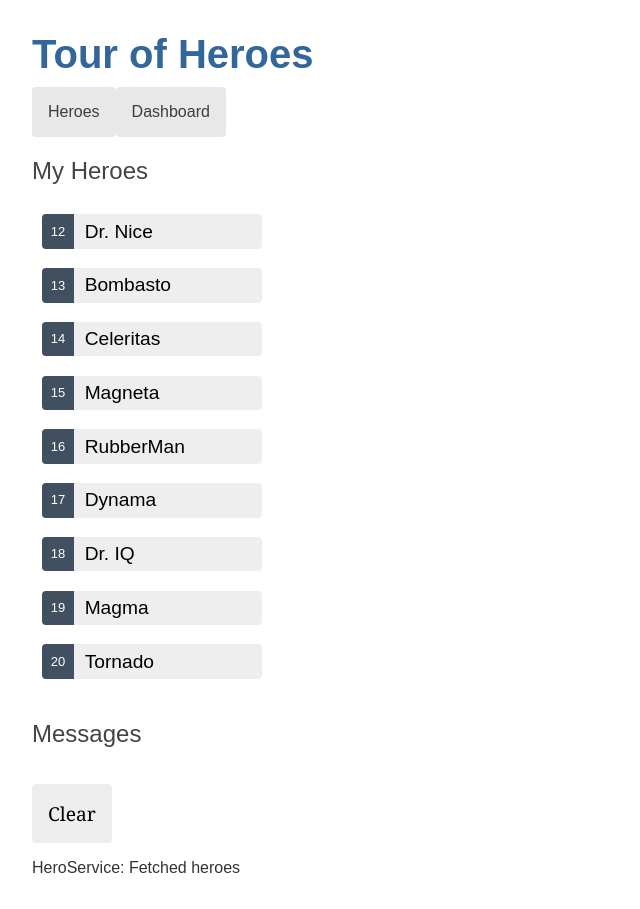
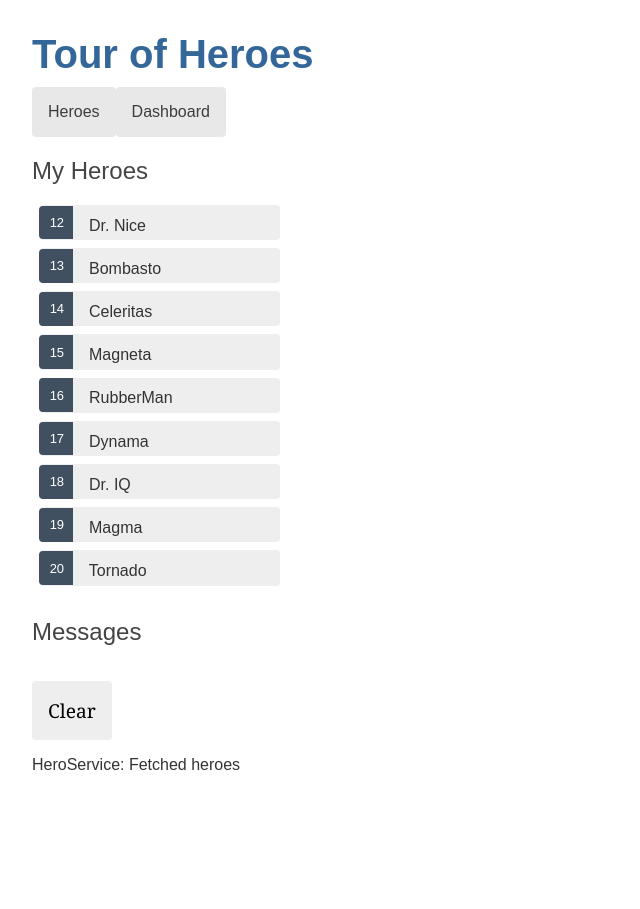
Before and after one commit to cristiancajiaos/tour-of-heroes-twenty-two, an Angular app: page /heroes in a window 1280 px wide. Shown: the whole page, without its empty margins (0-640 px from the left). After the commit the page ends 806 px from the top, so only its background shows below. Built offline with nearby package versions, Linux system fonts and the light colour scheme.

Commit message:
Implementada vista de detalle de héroe por ID

```diff
--- a/src/app/app-routing.module.ts
+++ b/src/app/app-routing.module.ts
@@ -1,3 +1,4 @@
+import { HeroDetailComponent } from './hero-detail/hero-detail.component';
 import { DashboardComponent } from './dashboard/dashboard.component';
 import { HeroesComponent } from './heroes/heroes.component';
 import { NgModule } from '@angular/core';
@@ -6,6 +7,7 @@
 const routes: Routes = [
   { path: 'heroes', component: HeroesComponent },
   { path: 'dashboard', component: DashboardComponent },
+  { path: 'detail/:id', component: HeroDetailComponent},
   { path: '', redirectTo: '/dashboard', pathMatch: 'full'}
 ];
 
--- a/src/app/dashboard/dashboard.component.html
+++ b/src/app/dashboard/dashboard.component.html
@@ -1,6 +1,6 @@
 <h2>Top Heroes</h2>
 <div class="heroes-menu">
-  <a *ngFor="let hero of heroes">
+  <a *ngFor="let hero of heroes" [routerLink]="['/detail', hero.id]">
     {{hero.name}}
   </a>
 </div>
--- a/src/app/hero-detail/hero-detail.component.html
+++ b/src/app/hero-detail/hero-detail.component.html
@@ -5,4 +5,9 @@
     <label for="hero-name">Hero name:</label>
     <input id="hero-name" [(ngModel)]="hero.name" placeholder="name" />
   </div>
+  <div>
+    <button type="button" (click)="goBack()">
+      Go Back
+    </button>
+  </div>
 </div>
--- a/src/app/hero-detail/hero-detail.component.ts
+++ b/src/app/hero-detail/hero-detail.component.ts
@@ -1,5 +1,8 @@
+import { HeroService } from './../hero.service';
 import { Hero } from './../interfaces/hero';
-import { Component, Input, OnInit } from '@angular/core';
+import { Component, OnInit } from '@angular/core';
+import { ActivatedRoute } from '@angular/router';
+import { Location } from '@angular/common';
 
 @Component({
   selector: 'app-hero-detail',
@@ -8,14 +11,26 @@
 })
 export class HeroDetailComponent implements OnInit {
 
-  @Input() hero?: Hero;
+  hero?: Hero;
 
-  constructor() { }
+  constructor(
+    private route: ActivatedRoute,
+    private heroService: HeroService,
+    private location: Location
+  ) { }
 
   ngOnInit(): void {
+    this.getHero();
   }
 
-  selectHero(hero: Hero) {
-    this.hero = hero;
+  getHero(): void {
+    const id = Number(this.route.snapshot.paramMap.get('id'));
+    this.heroService.getHero(id).subscribe(hero => {
+      this.hero = hero;
+    });
+  }
+
+  goBack() {
+    this.location.back();
   }
 }
--- a/src/app/hero.service.ts
+++ b/src/app/hero.service.ts
@@ -18,4 +18,11 @@
     this.messagesService.add('HeroService: Fetched heroes')
     return heroes;
   }
+
+  getHero(id: number): Observable<Hero> {
+    // Por ahora, se asume un ´heroe con una ID especificada existe
+    const hero = HEROES.find(h => h.id === id)!;
+    this.messagesService.add(`HeroService: fetched hero id=${id}`);
+    return of(hero);
+  }
 }
--- a/src/app/heroes/heroes.component.html
+++ b/src/app/heroes/heroes.component.html
@@ -2,11 +2,8 @@
 
 <ul class="heroes">
   <li *ngFor="let hero of heroes">
-    <button type="button" (click)="selectHero(hero)" [class.selected]="hero === selectedHero">
-      <span class="badge">{{hero.id}}</span>
-      <span class="name">{{hero.name}}</span>
-    </button>
+    <a [routerLink]="['/detail', hero.id]">
+      <span class="badge">{{hero.id}}</span> {{hero.name}}
+    </a>
   </li>
 </ul>
-
-<app-hero-detail [hero]="selectedHero"></app-hero-detail>
--- a/src/app/heroes/heroes.component.scss
+++ b/src/app/heroes/heroes.component.scss
@@ -5,49 +5,35 @@
   padding: 0;
   width: 15em;
 }
-
 .heroes li {
-  display: flex;
+  position: relative;
+  cursor: pointer;
 }
 
-.heroes button {
-  flex: 1;
-  cursor: pointer;
-  position: relative;
-  left: 0;
-  background-color: #EEE;
-  margin: .5em;
-  padding: 0;
-  border-radius: 4px;
-  display: flex;
-  align-items: stretch;
-  height: 1.8em;
-}
-
-.heroes button:hover {
-  color: #2c3a41;
-  background-color: #e6e6e6;
+.heroes li:hover {
   left: .1em;
 }
 
-.heroes button:active {
+.heroes a {
+  color: #333;
+  text-decoration: none;
+  background-color: #EEE;
+  margin: .5em;
+  padding: .3em 0;
+  height: 1.6em;
+  border-radius: 4px;
+  display: block;
+  width: 100%;
+}
+
+.heroes a:hover {
+  color: #2c3a41;
+  background-color: #e6e6e6;
+}
+
+.heroes a:active {
   background-color: #525252;
   color: #fafafa;
-}
-
-.heroes button.selected {
-  background-color: black;
-  color: white;
-}
-
-.heroes button.selected:hover {
-  background-color: #505050;
-  color: white;
-}
-
-.heroes button.selected:active {
-  background-color: black;
-  color: white;
 }
 
 .heroes .badge {
@@ -57,10 +43,12 @@
   padding: 0.8em 0.7em 0 0.7em;
   background-color: #405061;
   line-height: 1em;
+  position: relative;
+  left: -1px;
+  top: -4px;
+  height: 1.8em;
+  min-width: 16px;
+  text-align: right;
   margin-right: .8em;
   border-radius: 4px 0 0 4px;
 }
-
-.heroes .name {
-  align-self: center;
-}
--- a/src/app/heroes/heroes.component.ts
+++ b/src/app/heroes/heroes.component.ts
@@ -10,9 +10,6 @@
   styleUrls: ['./heroes.component.scss']
 })
 export class HeroesComponent implements OnInit {
-
-  selectedHero?: Hero;
-
   heroes: Hero[] = [];
 
   constructor(
@@ -29,10 +26,4 @@
       this.heroes = heroes;
     });
   }
-
-  selectHero(hero: Hero) {
-    this.selectedHero = hero;
-    this.messagesService.add(`Selected hero id=${hero.id}`);
-  }
-
 }
```
